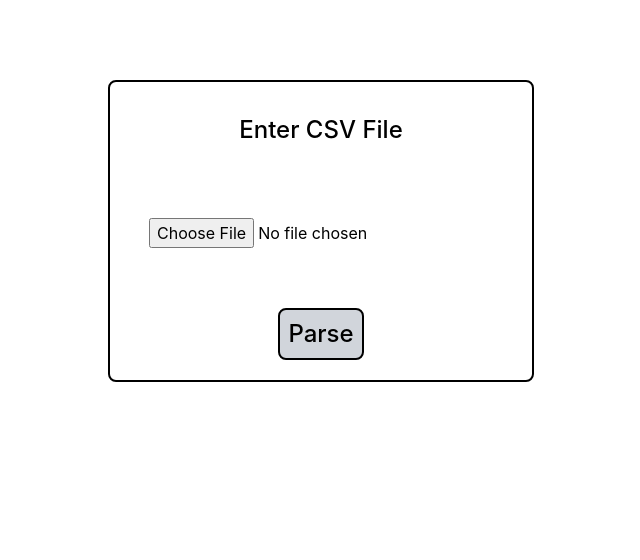
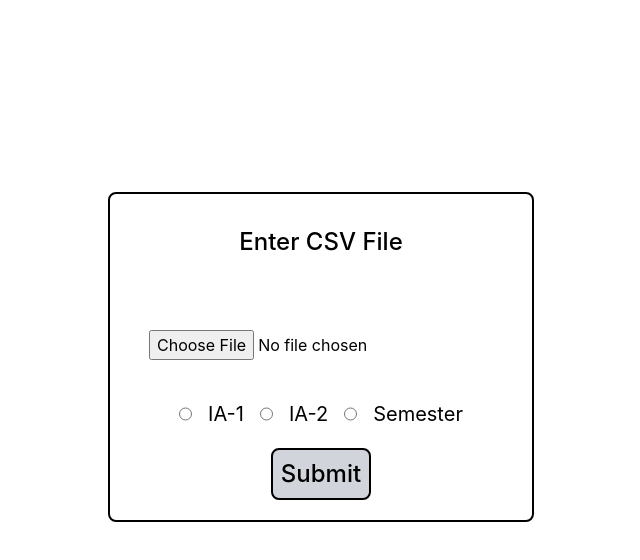
Before and after one commit to programmerpranit/codeissance_35_vadapav, a Next.js app: page /bulkupload in a window 1280 px wide. Shown: the top 560 px of the page, without its empty margins (319-959 px from the left). Built offline with nearby package versions, Linux system fonts and the light colour scheme.

Commit message:
added radio buttons for csv

```diff
--- a/pages/bulkupload.jsx
+++ b/pages/bulkupload.jsx
@@ -61,7 +61,7 @@ const BulkUpload = () => {
     };
 
     return (
-        <div className="bg-transparent flex flex-col items-center align-center border-black border-2 mx-auto w-2/6 my-20 rounded-lg">
+        <div className="bg-transparent flex flex-col items-center align-center mt-48 border-black border-2 mx-auto w-2/6 my-20 rounded-lg">
             <label htmlFor="csvInput" className="items-center text-2xl font-medium mx-10 my-8" style={{ display: "block" }}>
                 Enter CSV File
             </label>
@@ -72,11 +72,39 @@ const BulkUpload = () => {
                 name="file"
                 type="file"
             />
+
+            <div className="flex flex-row space-x-4 text-xl">
+
+                <input
+                    type="radio"
+                    name="radiobtn"
+                    value="ia1"
+                />
+                <label for="radio-btn">IA-1</label>
+
+                <input
+                    type="radio"
+                    name="radiobtn"
+                    value="ia2"
+                />
+                <label for="radio-btn">IA-2</label>
+
+                <input
+                    type="radio"
+                    name="radiobtn"
+                    value="sem"
+                />
+                <label for="radio-btn">Semester</label>
+
+
+            </div>
+
+
             <div className="items-center text-2xl bg-gray-300 p-2 rounded-lg font-medium mx-10 my-5 border-black border-2 hover:bg-gray-400">
                 <button className="{
                  outline: 1px dotted;
                  outline: 5px auto -webkit-focus-ring-color;
-                 }" onClick={handleParse}>Parse</button>
+                 }" onClick={handleParse}>Submit</button>
             </div>
         </div>
     );
```
